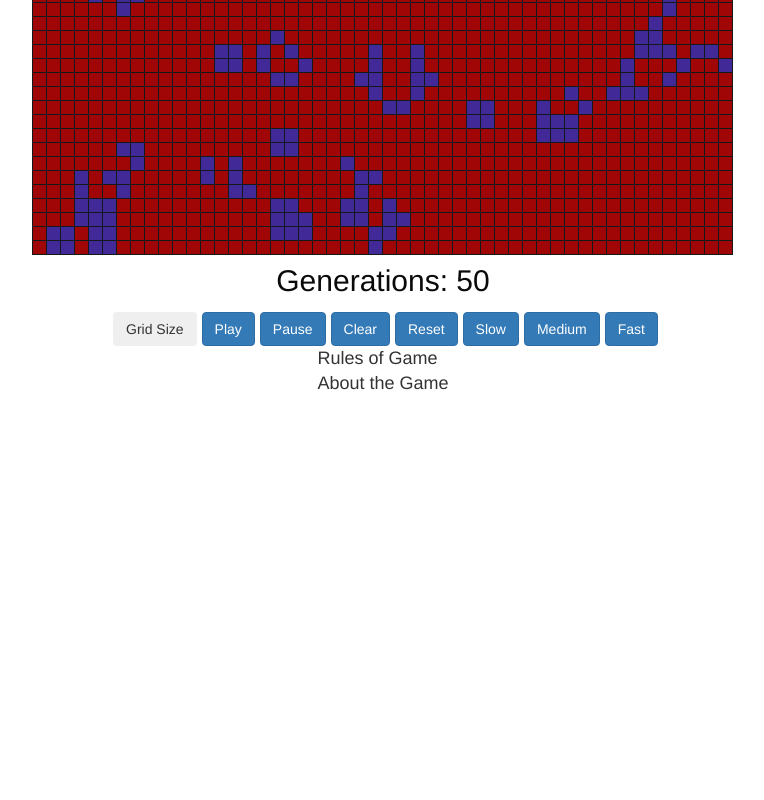
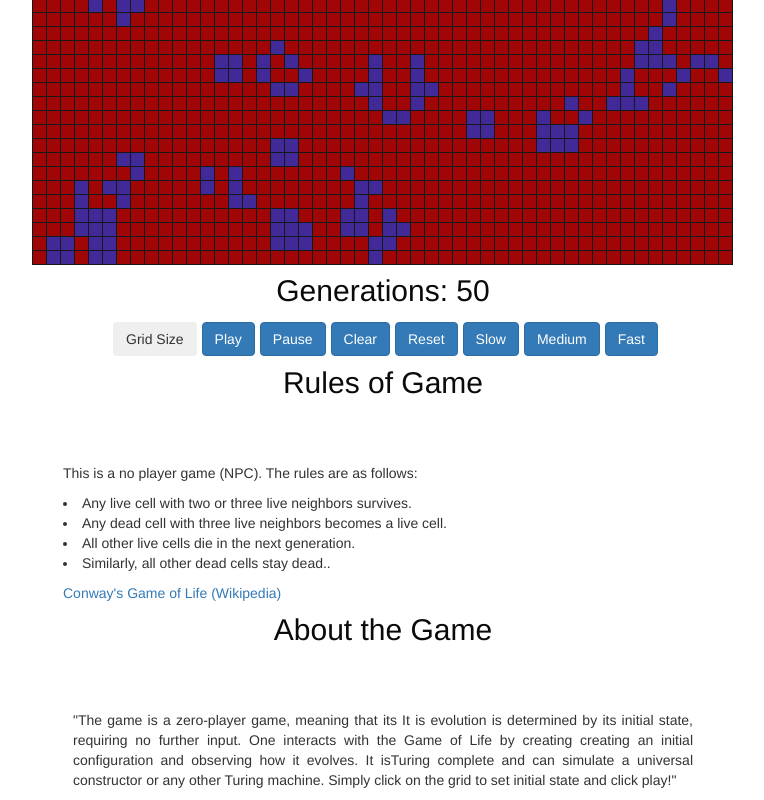
Before and after one commit to gmgower/GameOfLife, a React (Create React App) app: page / in a window 1280 px wide. Shown: the part 216-1016 px from the top of the page, without its empty margins (257-1021 px from the left). Before the commit the page ends 800 px from the top, so only its background shows below. Built offline with nearby package versions, Linux system fonts and the light colour scheme.

Commit message:
clean up comments and refactor style.

```diff
--- a/src/App.css
+++ b/src/App.css
@@ -34,10 +34,10 @@ body {
   line-height: 0;
   margin: auto;
   box-shadow: 0px 0px 20px white;
-  /* margin: 80px 20px; */
+  margin-top: 10px;
 }
 
-h1, h2, h3, h4 {
+h1, h2, h3 {
   color: rgb(10, 10, 10);
   margin: auto;
   text-align: center;
@@ -45,9 +45,9 @@ h1, h2, h3, h4 {
   margin-top: 10px;
 }
 
-/* h4 {
+h4 {
   margin-top: 0px;
-} */
+}
 /* .dropdown-menu .ul .li .a{
   list-style-type: circle;
 } */
@@ -73,12 +73,17 @@ summary {
 }
 
 .info-container {
-  /* width: 900px; */
+  margin: auto;
   display: flex;
-  /* flex-wrap: wrap; */
+  flex-direction: column;
   justify-content: center;
+  align-content: center;
+  text-align:justify;
+  margin-top: 5%;
+  width: 50%;
+  max-width: 900px;
+}
 
-}
 
 .info-details {
       text-indent: -11px;
@@ -86,7 +91,7 @@ summary {
 }
 
 .li-info {
-  padding: 0px 50px;
+  padding: 0px 10px;
   list-style-type: none;
 
 }
--- a/src/App.js
+++ b/src/App.js
@@ -3,7 +3,8 @@ import Buttons from './components/Buttons';
 import Grid from './components/Grid';
 import './App.css';
 
-const operations = [
+// check neighbors
+const neighbors = [
   [0, 1],
   [0, -1],
   [1, -1],
@@ -20,24 +21,24 @@ class App extends React.Component {
     this.speed = 100;
     this.rows = 30;
     this.cols = 50;
-    //Setting the state which is the inital data it holds , with the first generation begining at zero and the gridFull key is assigned to the value of both
-    // Arrays by first filling the rows with all the elements inside of the array this.cols which will first begin with nothing
+    //Setup state, generation initialValue is zero and the gridFull key is assigned to the value of both rows and cols
     this.state = {
       generation: 0,
-      // this is what the full grid is gonna be like we are creating an array that is as big as the rows variable and we are going to fill that with a map where
-      // we are gonna create another array which is as big as the cols variable and each element in that array is false this is ceating a 30 x 50 grid which is
-      // a two dimentional array and every element is set to false every grid cell is turned off to begin with
+      /*
+      Setup arrays by first filling the rows with all the elements inside of the array this.cols which will first begin with nothing. T
+      This will fill grid creating an array that is as big as the rows variable and we are going to fill that with a map where we are gonna create another array which is as big as the cols variable and each element in that array is false
+      This is creating a 30 x 50 grid which is a two dimensional array and every element is set to false every grid cell is turned off to begin with
+      */
       gridFull: Array(this.rows)
         .fill()
         .map(() => Array(this.cols).fill(false)),
     };
   }
-  // when we originally create the 2D array every box is set to false when we use
-  // selectBox we want to change it to true
-  // add the row and col as variables
-  // we begin by making a copy of the array using a helper method arrayClone so as to not update the state directly
-  // find the box that was clicked and change it to the opposite of what it was
-  // then use set state command to update the state
+  // Every box in the original 2D array is set to false
+  // Use selectBox to change each box to true add the row and col
+  // as variables
+  // Make a copy of the array using the helper method arrayClone. So as to not update the state directly.
+  // Find the box that was clicked and change it to the opposite of what it was then use set state command to update the state
   selectBox = (row, col) => {
     let gridCopy = arrayClone(this.state.gridFull);
     gridCopy[row][col] = !gridCopy[row][col];
@@ -46,7 +47,7 @@ class App extends React.Component {
     });
   };
 
-  // creating a copy of 2d array , then being iterated  and changing random boxes to true
+  // seed button: Creating a copy of 2d array , then being iterating & changing random boxes to true
   seed = () => {
     let gridCopy = arrayClone(this.state.gridFull);
     for (let i = 0; i < this.rows; i++) {
@@ -62,7 +63,9 @@ class App extends React.Component {
   };
 
   playButton = () => {
+    // stop start over
     clearInterval(this.intervalId);
+    // setInterval call play func at this speed
     this.intervalId = setInterval(this.play, this.speed);
   };
   pauseButton = () => {
@@ -74,9 +77,9 @@ class App extends React.Component {
   };
 
   medium = () => {
-    this.speed= 400;
+    this.speed = 400;
     this.playButton();
-  }
+  };
   fast = () => {
     this.speed = 100;
     this.playButton();
@@ -108,30 +111,29 @@ class App extends React.Component {
     this.clear();
   };
 
-  //create a play function that will be the game logic .
-  // use two variables the original state of the grid and then the second variable be a clone of the grid.
-  // loop through the entire grid using a double for loop.
-  // compute the number of neighbors a cell has by setting a variable to 0 to keep track of how many neighbors a cell has and what to do with those
-  //results.
-  //Use the array of operations to use as new indexs to write less repetative code
-  // Create two new variables as new index counters that will be used to update the number of neighbors each cell has.
-  //write an if statement to make sure we are not out of bounds when checking the number of neighbor a cell has then updating our count variable
-  // to show how many neighbors a cell has
+  // declare play func: the game logic .
   play = () => {
+    // Use two variables the original state of the grid and then the second variable be a clone of the grid.
     let g = this.state.gridFull;
     let g2 = arrayClone(this.state.gridFull);
-
+    // loop through the entire grid using a nested for loop.
     for (let i = 0; i < this.rows; i++) {
       for (let j = 0; j < this.cols; j++) {
+        // Calculate the number of neighbors a cell has by setting a variable to 0 to keep track of how many neighbors a cell has and what to do with those results.
         let count = 0;
-        operations.forEach(([x, y]) => {
+        // Use the array of neighbors to use as new indexes
+        neighbors.forEach(([x, y]) => {
+          // Create two new variables as new index counters that will be used to update the number of neighbors each cell has.
           const newI = i + x;
           const newK = j + y;
+          //write an if statement to make sure we are not out of bounds when checking the number of neighbor a cell has then updating our count variable to show how many neighbors a cell has
           if (newI >= 0 && newI < this.rows && newK >= 0 && newK < this.cols) {
             count += g[newI][newK];
           }
-        }); //create a condition to check if cells are alive then change the next state of the grid depending on how many neighbors
-        //the cell has
+        });
+        //Setup a condition to check if cells are alive then change the next state of the grid depending on how many neighbors the cell has
+        // less than 2 or more than 3 dies
+        //  if it's dead & three neighbors it's a live cell
         if (g[i][j] && (count < 2 || count > 3)) g2[i][j] = false;
         if (!g[i][j] && count === 3) g2[i][j] = true;
       }
@@ -143,6 +145,7 @@ class App extends React.Component {
     });
   };
 
+  // Grid runs when component is loaded(mounted)
   componentDidMount() {
     this.seed();
     this.playButton();
@@ -169,49 +172,39 @@ class App extends React.Component {
           seed={this.seed}
           gridSize={this.gridSize}
         />
+        <div>
+          <h2>Rules of Game</h2>
           <div className='info-container'>
-          <details className='info-details'>
-            <summary>Rules of Game</summary>
-            <div>
-
             <p>This is a no player game (NPC). The rules are as follows:</p>
             <p>
-                  <li>
-                    Any live cell with two or three live neighbors survives.
-                  </li>
+              <li>Any live cell with two or three live neighbors survives.</li>
               <li>
                 Any dead cell with three live neighbors becomes a live cell.
               </li>
               <li>
-                    All other live cells die in the next generation. Similarly,
-                    all other dead cells stay dead..
+                All other live cells die in the next generation. <br></br>
+              </li>
+              <li>Similarly, all other dead cells stay dead..</li>
+            </p>
+            <a href='https://en.wikipedia.org/wiki/Conway%27s_Game_of_Life'>
+              Conway's Game of Life (Wikipedia)
+            </a>
+          </div>
+        </div>
+          <h2>About the Game</h2>
+        <div className='info-container'>
+            <p>
+              <li className='li-info'>
+                "The game is a zero-player game, meaning that its It is
+                evolution is determined by its initial state, requiring no
+                further input. One interacts with the Game of Life by creating
+                creating an initial configuration and observing how it evolves.
+                It isTuring complete and can simulate a universal constructor or
+                any other Turing machine. Simply click on the grid to set
+                initial state and click play!"
               </li>
             </p>
-                <a
-                  href='https://en.wikipedia.org/wiki/Conway%27s_Game_of_Life'
 
-                >
-                  Conway's Game of Life (Wikipedia)
-                </a>
-
-            </div>
-          </details>
-        </div>
-        <div className='info-container'>
-          <details>
-            <summary>About the Game</summary>
-            <p>
-              <li className="li-info">
-                "The game is a zero-player game, meaning that its evolution is
-                determined by its initial state, requiring no further input. One
-                interacts with the Game of Life by creating an initial
-                configuration and observing how it evolves. It is Turing
-                complete and can simulate a universal constructor or any other
-                Turing machine. Simply click on the grid to set initial state
-                and click play!"
-              </li>
-            </p>
-          </details>
         </div>
       </div>
     );
--- a/src/components/Box.jsx
+++ b/src/components/Box.jsx
@@ -1,11 +1,12 @@
 import React from "react";
 
 class Box extends React.Component {
-  //we are using selectBox from our state only now we are entering the current row / current col
+  //SelectBox is our state only when entering the current row / current col
   //because there is nothing to pass in to this.props if its
-  //inside the render method                             / |
+  //inside the render method
   selectBox = () => {
     // |
+    console.log('Box', this.props)
     this.props.selectBox(this.props.row, this.props.col); //<-|
   };
 
--- a/src/components/Grid.jsx
+++ b/src/components/Grid.jsx
@@ -4,15 +4,16 @@ import Box from './Box'
 class Grid extends React.Component {
   render() {
     const width = this.props.cols * 14;
+    console.log('Grid', this.props)
     let rowsArr = [];
     let boxClass = '';
     //for loop since we are looping through a nested array
     for (let i = 0; i < this.props.rows; i++) {
       for (let j = 0; j < this.props.cols; j++) {
         let boxId = i + '_' + j;
-        //checking if the current box is true or false with a ternary operator
+        //if the current box is true or false
         boxClass = this.props.gridFull[i][j] ? 'box on' : 'box off';
-        //we are pushing a box component that will contain all the information previously created into our rowsArr
+        //pushing the box component that will contain all the information previously created into our rowsArr
         rowsArr.push(
           <Box
             boxClass={boxClass}
```
Lines whose indentation alone changed are shown as unchanged.
